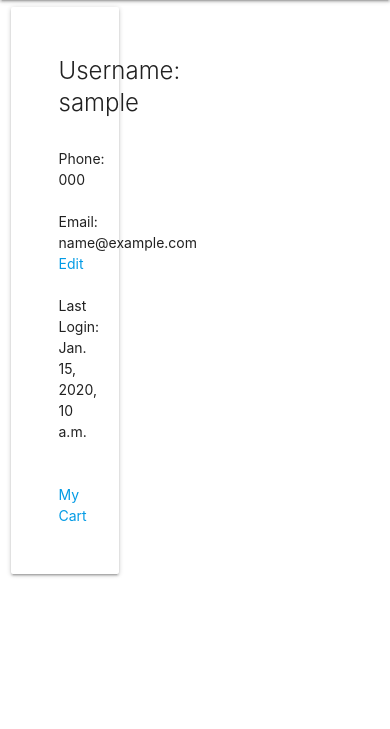
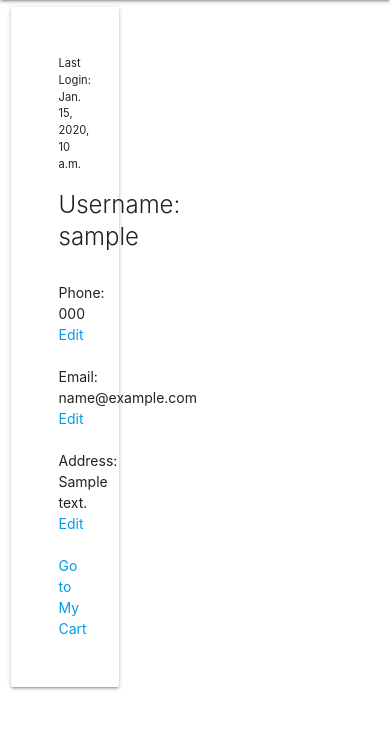
Before and after one commit to budakf/BookShop, a Django app: page /account in a window 390 px wide. Shown: the part 56-785 px from the top of the page. Run offline with Django 3.2, Linux system fonts and the light colour scheme; a user stored in the database is signed in; tables that the repository leaves empty hold one stand-in row (values such as "Sample post").

Commit message:
editing phone and address information of customer

```diff
--- a/main/models.py
+++ b/main/models.py
@@ -7,7 +7,7 @@ from django.utils.timezone import now
 class Customer(models.Model):
     user = models.OneToOneField(User, on_delete=models.CASCADE, default=1)
     phone = models.CharField(max_length=15)
-    address = models.TextField()
+    address = models.TextField('Address')
 
     def __str__(self):
         return self.user.username
--- a/main/templates/account.html
+++ b/main/templates/account.html
@@ -6,8 +6,17 @@
     <div class="col s4">
         <div class="card card-panel">
             <div class="card-content">
+                <p style="font-size:80%">Last Login: {{user.last_login}} </br></br></p>
                 <span class="card-title">Username: {{user.username}}</span> </br>
-                Phone: {{customer.phone}} </br></br>
+                Phone: {{customer.phone}}
+                <a href="/editPhone"> Edit </a> </br></br>
+                {% if edit_phone %}
+                    <form action="/editPhone" method="POST">
+						{% csrf_token %}
+						<input type="number" name="new_phone" value=" " required>
+						<button type="submit" class="btn white black-text">Edit</button>
+                	</form>
+                {% endif %}
                 Email: {{user.email}}
                 <a href="/editEmail"> Edit </a> </br></br>
                 {% if edit_email %}
@@ -17,8 +26,17 @@
 						<button type="submit" class="btn white black-text">Edit</button>
                 	</form>
                 {% endif %}
-                Last Login: {{user.last_login}} </br></br></br>
-                <a href="/cart"> My Cart </a>
+                Address: {{customer.address}}
+                <a href="/editAddress"> Edit </a> </br></br>
+                {% if edit_address %}
+                    <form action="/editAddress" method="POST">
+						{% csrf_token %}
+						<input type="text" name="new_address" value=" " required>
+						<button type="submit" class="btn white black-text">Edit</button>
+                	</form>
+                {% endif %}
+
+                <a href="/cart"> Go to My Cart </a>
             </div>
         </div>
     </div>
--- a/main/urls.py
+++ b/main/urls.py
@@ -32,5 +32,7 @@ urlpatterns = [
     path('addBookToCart', views.add_book_to_cart, name="add_book_to_cart"),
     path('account', views.account, name="account"),
     path('editEmail', views.edit_email, name="edit_email"),
+    path('editPhone', views.edit_phone, name="edit_phone"),
+    path('editAddress', views.edit_address, name="edit_address"),
 
 ]
--- a/main/views.py
+++ b/main/views.py
@@ -187,3 +187,40 @@ def edit_email(request):
         account = User.objects.filter(username=request.user)[0]
         edit = True
         return render(request, "account.html", {"account": account, "edit_email": edit})
+
+def edit_phone(request):
+    if request.method == "POST":
+        new_phone = request.POST.get("new_phone")
+        customer = Customer.objects.get(user__username=request.user)
+        if new_phone == customer.phone:
+            messages.error(request, f"Please new phone")
+        else:
+            customer.phone = new_phone
+            customer.save()
+            messages.success(request, f"Edited phone successfully")
+
+        return redirect("/account")
+
+    else:
+        account = Customer.objects.get(user__username=request.user)
+        edit = True
+        return render(request, "account.html", {"account": account, "edit_phone": edit})
+
+
+def edit_address(request):
+    if request.method == "POST":
+        new_address = request.POST.get("new_address")
+        customer = Customer.objects.get(user__username=request.user)
+        if new_address == customer.address:
+            messages.error(request, f"Please new address")
+        else:
+            customer.address = new_address
+            customer.save()
+            messages.success(request, f"Edited address successfully")
+
+        return redirect("/account")
+
+    else:
+        account = Customer.objects.get(user__username=request.user)
+        edit = True
+        return render(request, "account.html", {"account": account, "edit_address": edit})
```
